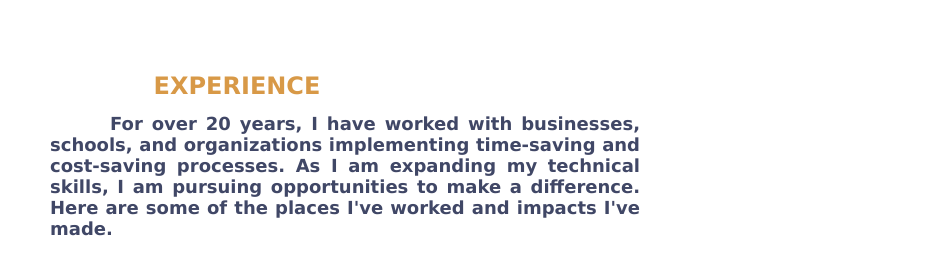
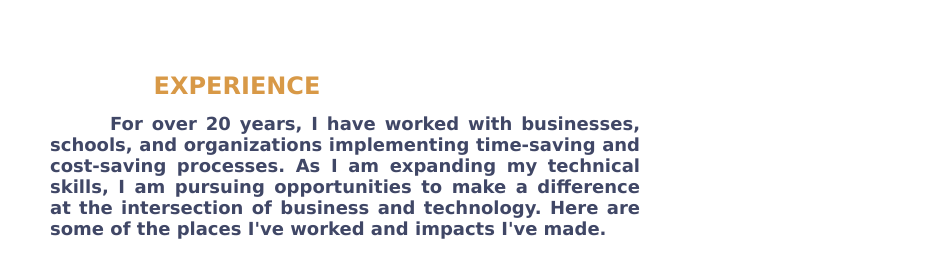
Before and after one commit to vcarteroffice/vcarteroffice.github.io, a plain HTML site: page index.html in a window 1280 px wide. Shown: the part 1283-1539 px from the top of the page, without its empty margins (0-932 px from the left). Drawn offline with Linux system fonts and the light colour scheme.

Commit message:
Add files via upload
Updated Experience Intro section

```diff
--- a/index.html
+++ b/index.html
@@ -72,7 +72,7 @@
 
     <!-- <div> -->
         <h2 id="EXPERIENCE">EXPERIENCE</h2>
-        <div class="section-intro"><span class="BOLD">For over 20 years, I have worked with businesses, schools, and organizations implementing time-saving and cost-saving processes. As I am expanding my technical skills, I am pursuing opportunities to make a difference. Here are some of the places I've worked and impacts I've made.</span>
+        <div class="section-intro"><span class="BOLD">For over 20 years, I have worked with businesses, schools, and organizations implementing time-saving and cost-saving processes. As I am expanding my technical skills, I am pursuing opportunities to make a difference at the intersection of business and technology. Here are some of the places I've worked and impacts I've made.</span>
         </div>
 
     <div class="container-left">
```
